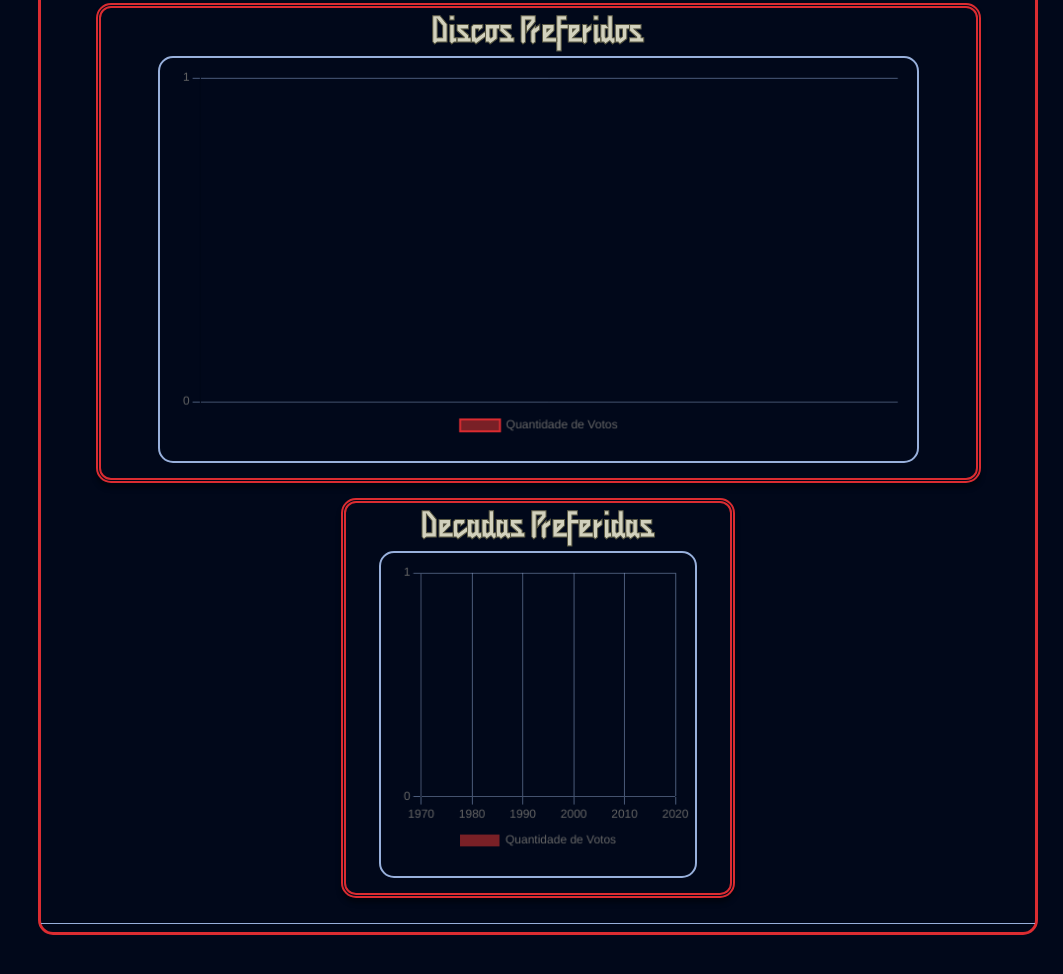
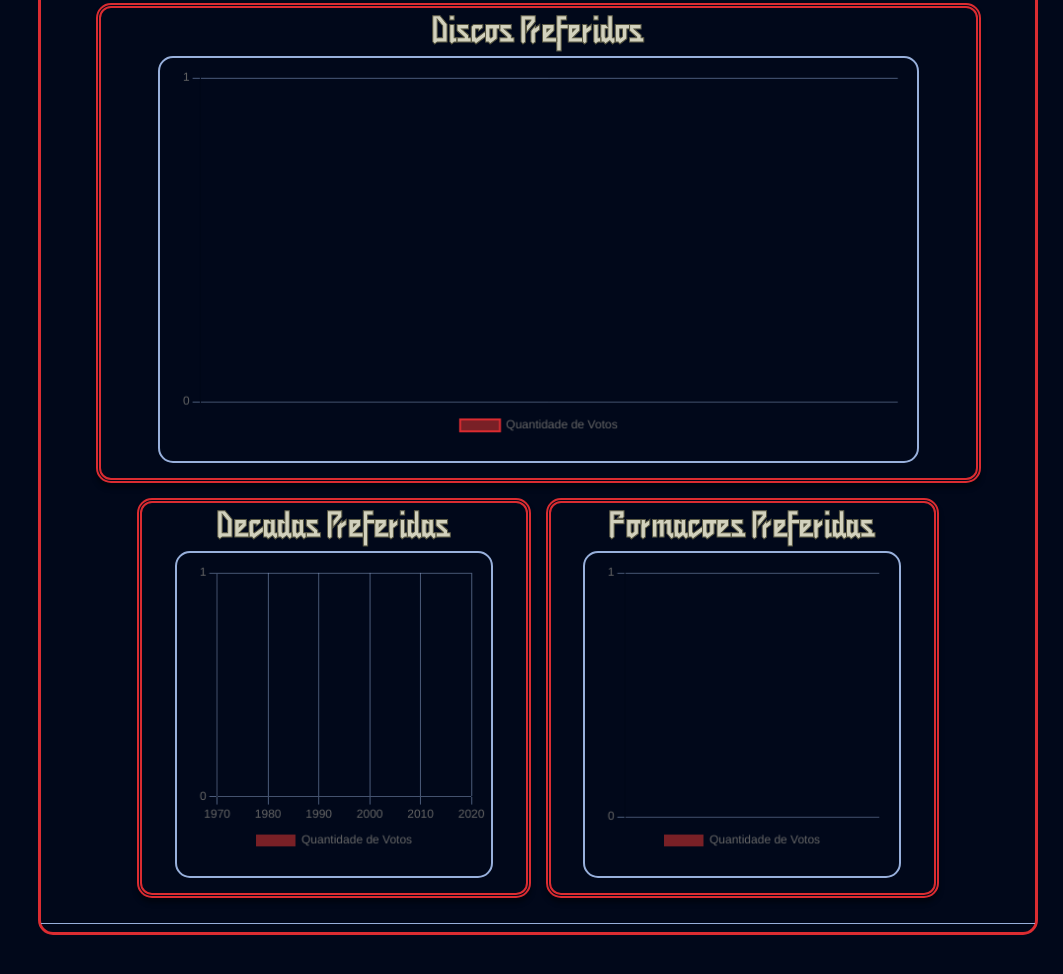
Before and after one commit to theodoro-salvador/projeto-individual, a website: page public/html/forum/votacao.html in a window 1280 px wide. Shown: the part 1771-2745 px from the top of the page, without its empty margins (217-1280 px from the left). Drawn offline with nearby package versions, Linux system fonts and the light colour scheme; no server answers.

Commit message:
gráfico de formações preferidas funcional ADICIONAR LISTA DAS FORMAÇÕES NA DASH DEPOIS

```diff
--- a/public/html/forum/js/dashboard.js
+++ b/public/html/forum/js/dashboard.js
@@ -1,5 +1,6 @@
 const chartAlbuns = document.getElementById('canvas_albuns');
 const chartDecadas = document.getElementById('canvas_decadas');
+const chartFormacoes = document.getElementById('canvas_formacoes');
 const defaultOptions = {
         responsive: true,
         maintainAspectRatio: false,
@@ -48,6 +49,7 @@ window.onload = executarFuncoesDashboard();
 function executarFuncoesDashboard(){
     buscarGraficoAlbuns();
     buscarGraficoDecadas();
+    buscarGraficoFormacoes();
     buscarKpiDiscoPreferido();
     buscarKpiDecadaPreferida();
     buscarKpiFormacaoPreferida();
@@ -134,6 +136,47 @@ async function buscarGraficoDecadas(){
 
 }
 
+async function buscarGraficoFormacoes(){
+
+    let formacoes = [];
+    let votosFormacoes = [];
+
+    let resultado = await fetch('/graficos/buscarGraficoFormacoes', {
+        method: 'GET',
+    });
+
+    if(resultado.status == 200){
+
+        let dadosGrafico = await resultado.json();
+
+        for(let i = 0; i < dadosGrafico.length; i++){
+
+            formacoes.push(dadosGrafico[i].formacaoDiscos);
+
+            votosFormacoes.push(dadosGrafico[i].qtdVotos);
+
+        }
+
+    }
+
+    new Chart(chartFormacoes, {
+
+        type: 'bar',
+        data: {
+            labels: formacoes,
+            datasets: [{
+                label: 'Quantidade de Votos',
+                data: votosFormacoes,
+                backgroundColor: '#792026',
+                borderColor: '#db2c31',
+            }],
+        },
+        options: defaultOptions,
+
+    })
+
+}
+
 async function buscarKpiDiscoPreferido(){
 
     let resultado = await fetch('/graficos/buscarKpiDiscoPreferido', {
--- a/public/html/forum/votacao.html
+++ b/public/html/forum/votacao.html
@@ -460,13 +460,23 @@
                                         </div>
                                     </div>
 
-                                    <div class="chart-box" id="chart_decadas">
+                                    <div class="chart-box">
                                         <div class="chart-title">
                                             <span>Decadas Preferidas</span>
                                         </div>
 
                                         <div class="chart">
                                             <canvas id="canvas_decadas"></canvas>
+                                        </div>
+                                    </div>
+
+                                    <div class="chart-box">
+                                        <div class="chart-title">
+                                            <span>Formacoes Preferidas</span>
+                                        </div>
+
+                                        <div class="chart">
+                                            <canvas id="canvas_formacoes"></canvas>
                                         </div>
                                     </div>
                                 </div>
--- a/public/src/css/votacao-style.css
+++ b/public/src/css/votacao-style.css
@@ -122,8 +122,10 @@
 .charts-section{
     width: 100%;
     display: flex;
-    flex-direction: column;
-    align-items: center;
+    flex-direction: row;
+    justify-content: center;
+    /* align-items: center; */
+    flex-wrap: wrap;
     gap: 15px;
     margin: 40px 0 20px;
 }
@@ -141,16 +143,13 @@
     align-items: center;
     justify-content: space-between;
     box-shadow: 0 5px 5px var(--shadow-color);
+    height: 50vh;
+    width: 40%;
 }
 
 #chart_albuns{
     height: 60vh;
     width: 90%;
-}
-
-#chart_decadas{
-    height: 50vh;
-    width: 40%;
 }
 
 .chart{
--- a/src/routes/graficos.js
+++ b/src/routes/graficos.js
@@ -9,6 +9,10 @@ router.get('/buscarGraficoAlbuns', function(req, res){
 
 router.get('/buscarGraficoDecadas', function(req, res){
     graficoController.buscarGraficoDecadas(req,res);
+});
+
+router.get('/buscarGraficoFormacoes', function(req, res){
+    graficoController.buscarGraficoFormacoes(req, res);
 });
 
 router.get('/buscarKpiDiscoPreferido', function(req, res){
```
Also changed, not shown: src/controllers/graficoController.js (+16 -0 lines), src/models/graficoModel.js (+22 -0 lines).
